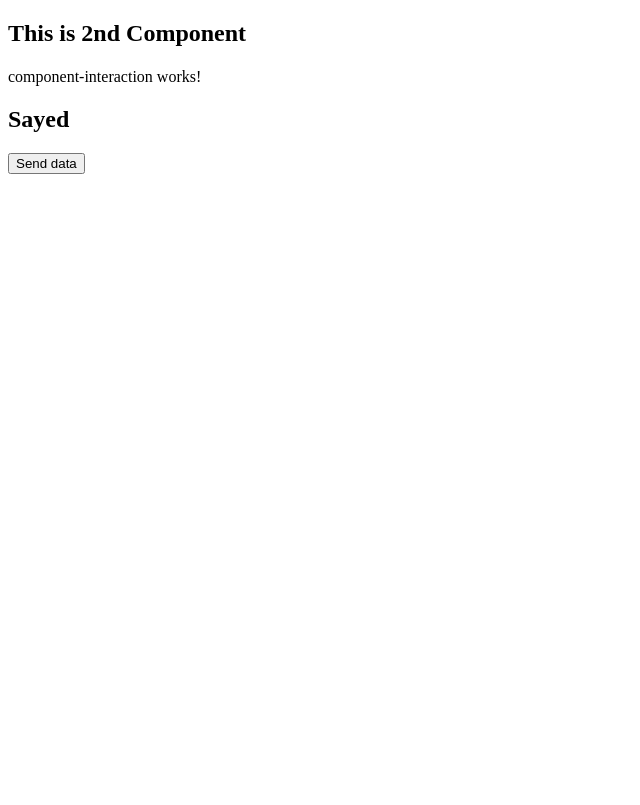
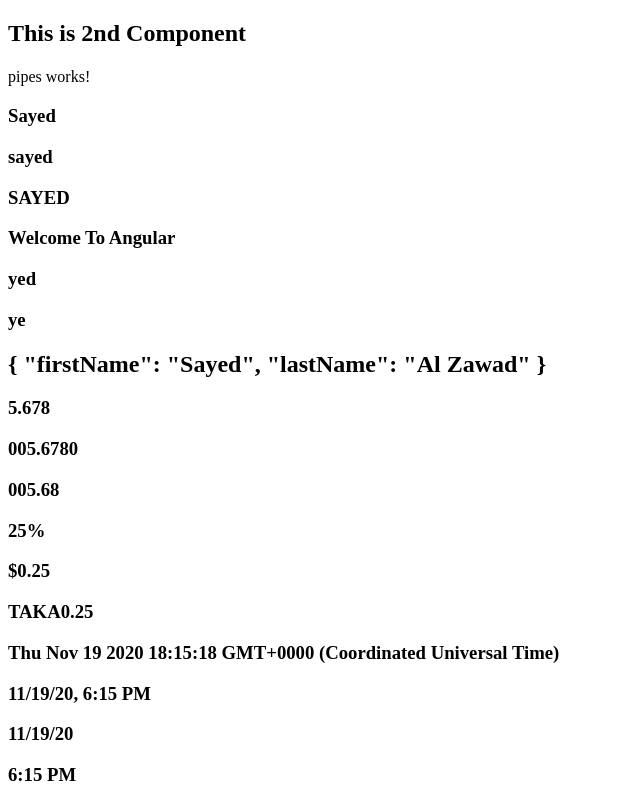
Before and after one commit to SMXeem/AngularTutorialProject, an Angular app: page / in a window 1280 px wide. Shown: the whole page, without its empty margins (0-640 px from the left). Built offline with nearby package versions, Linux system fonts and the light colour scheme.

Commit message:
Pipes in Angular

```diff
--- a/src/app/app.component.html
+++ b/src/app/app.component.html
@@ -1,7 +1,7 @@
 <div>
   <h2>This is 2nd Component</h2>
   <h1>{{message}}</h1>
-  <app-component-interaction (childEvent)="message=$event" [parentData]="name">
+  <app-pipes>
 
-  </app-component-interaction>
+  </app-pipes>
 </div>
--- a/src/app/app.module.ts
+++ b/src/app/app.module.ts
@@ -15,6 +15,7 @@ import { NgIfDirectiveComponent } from './ng-if-directive/ng-if-directive.compon
 import { NgSwitchDirectiveComponent } from './ng-switch-directive/ng-switch-directive.component';
 import { NgForDirectiveComponent } from './ng-for-directive/ng-for-directive.component';
 import { ComponentInteractionComponent } from './component-interaction/component-interaction.component';
+import { PipesComponent } from './pipes/pipes.component';
 
 @NgModule({
   declarations: [
@@ -29,7 +30,8 @@ import { ComponentInteractionComponent } from './component-interaction/component
     NgIfDirectiveComponent,
     NgSwitchDirectiveComponent,
     NgForDirectiveComponent,
-    ComponentInteractionComponent
+    ComponentInteractionComponent,
+    PipesComponent
   ],
   imports: [
     BrowserModule,
--- /dev/null
+++ b/src/app/pipes/pipes.component.html
@@ -0,0 +1,19 @@
+<p>pipes works!</p>
+<h3>{{name}}</h3>
+<h3>{{name | lowercase}}</h3>
+<h3>{{name | uppercase}}</h3>
+<h3>{{title | titlecase}}</h3>
+<h3>{{name | slice:2}}</h3>
+<h3>{{name | slice:2:4}}</h3>
+<h2>{{person | json}}</h2>
+
+<h3>{{5.678 | number: '1.2-3'}}</h3>
+<h3>{{5.678 | number: '3.4-5'}}</h3>
+<h3>{{5.678 | number: '3.1-2'}}</h3>
+<h3>{{0.25 | percent}}</h3>
+<h3>{{0.25 | currency}}</h3>
+<h3>{{0.25 | currency:'TAKA'}}</h3>
+<h3>{{date}}</h3>
+<h3>{{date| date:'short'}}</h3>
+<h3>{{date| date:'shortDate'}}</h3>
+<h3>{{date| date: 'shortTime'}}</h3>
--- /dev/null
+++ b/src/app/pipes/pipes.component.ts
@@ -0,0 +1,22 @@
+import { Component, OnInit } from '@angular/core';
+
+@Component({
+  selector: 'app-pipes',
+  templateUrl: './pipes.component.html',
+  styleUrls: ['./pipes.component.css']
+})
+export class PipesComponent implements OnInit {
+
+  public name="Sayed";
+  public title="Welcome to Angular";
+  public person={
+    "firstName":"Sayed",
+    "lastName":"Al Zawad"
+  }
+  public date=new Date();
+  constructor() { }
+
+  ngOnInit(): void {
+  }
+
+}
```
Also changed, not shown: src/app/pipes/pipes.component.css (added), 1 other file (tests, documents, lock files or other folders).
